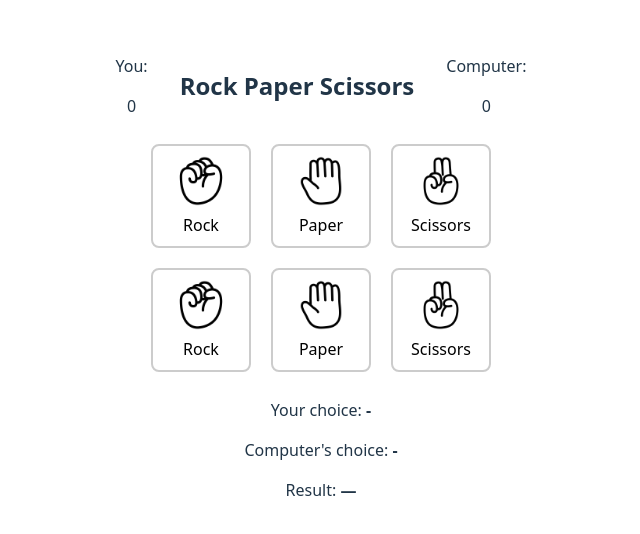
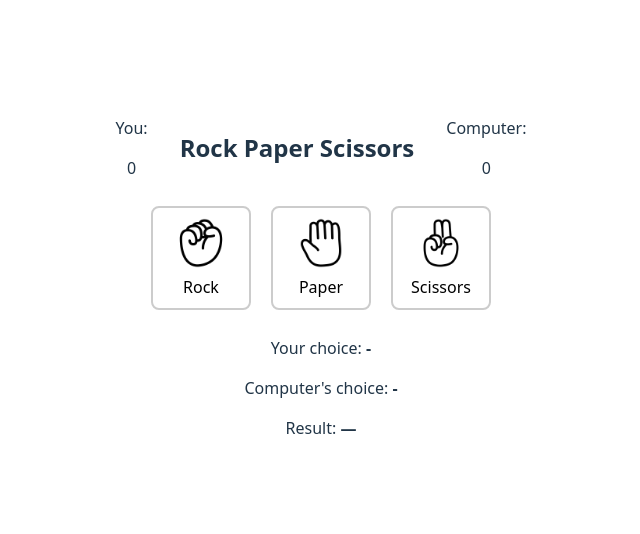
Before and after one commit to ngagua/rock-paper-scissor, a React (Vite) app: page / in a window 1280 px wide. Shown: the part 122-656 px from the top of the page, without its empty margins (319-959 px from the left). Built offline with nearby package versions, Linux system fonts and the light colour scheme.

Commit message:
feat: merge main

```diff
--- a/src/App.tsx
+++ b/src/App.tsx
@@ -26,11 +26,6 @@ function App() {
             ) : (
                 <SelectButtons choices={choices} onPlay={play} />
             )}
-            {isGameOver ? (
-                <GameOver winner={winner} onRestart={restartGame} />
-            ) : (
-                <SelectButtons choices={choices} onPlay={play} />
-            )}
             <ResultDisplay
                 playerChoice={playerChoice}
                 computerChoice={computerChoice}
```
